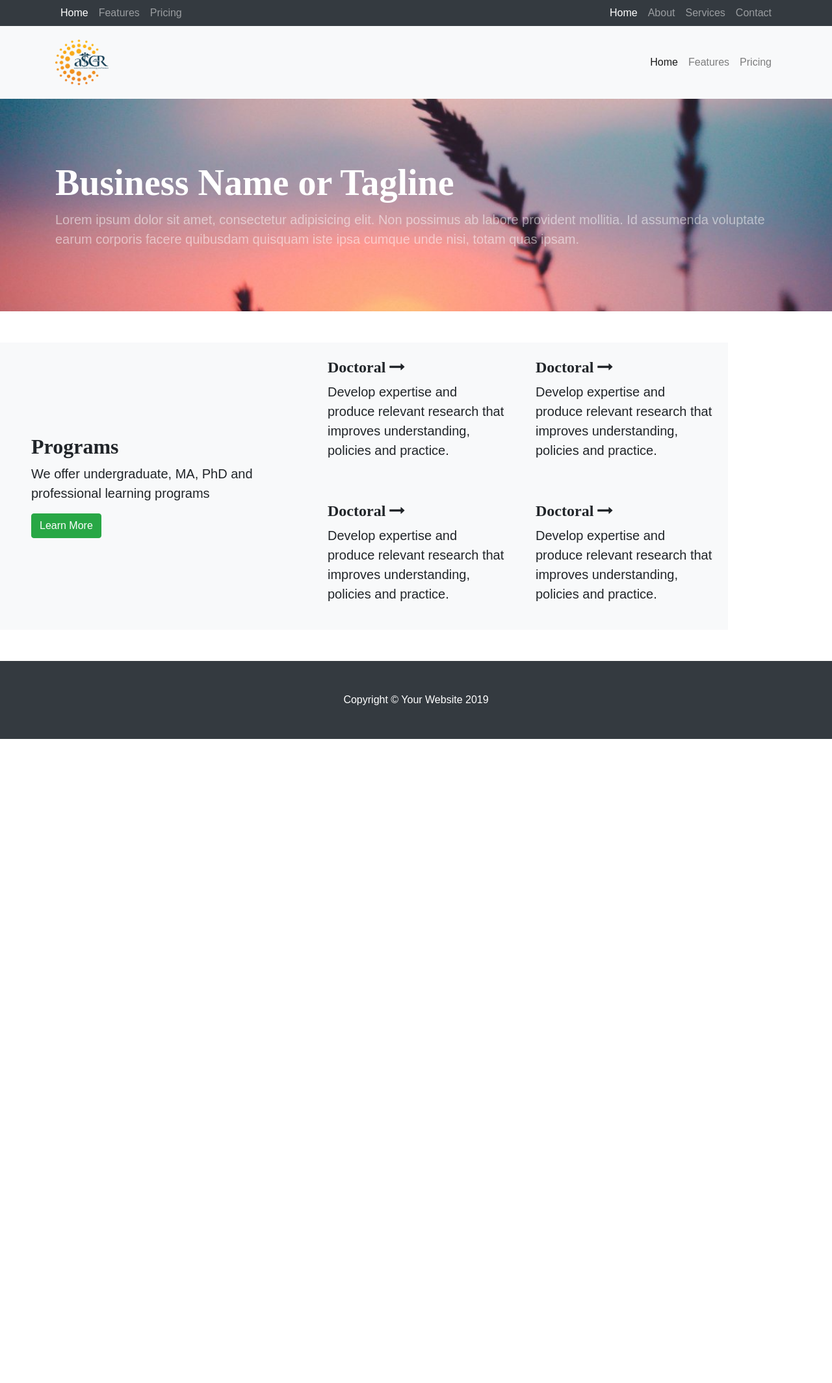
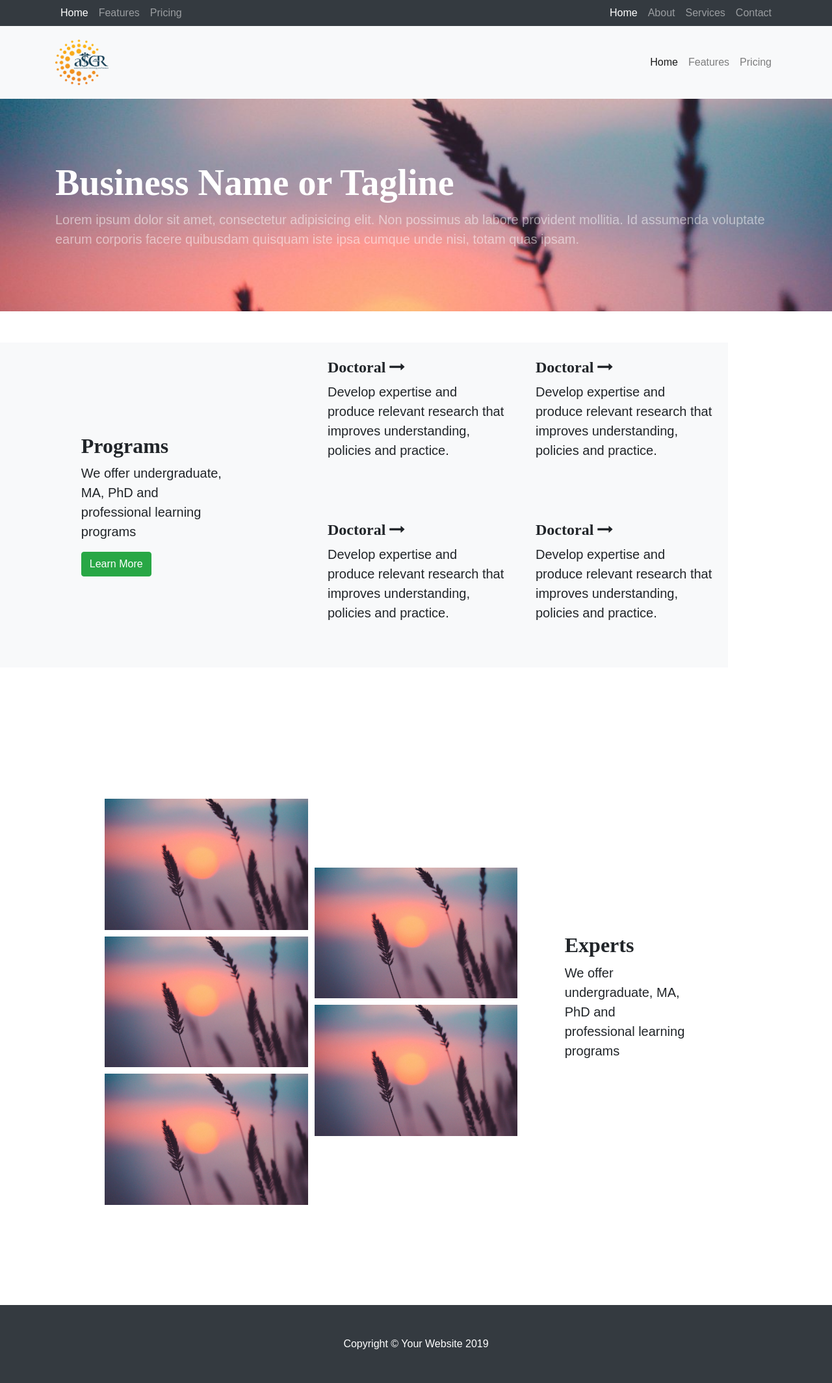
Before and after one commit to ic-Solutions/agsr-static, a Jekyll site: the page built from index.html, in a window 1280 px wide. Shown: the whole page at 65% size. Built offline with Jekyll 4.4.1, drawn with Linux system fonts in a browser that asks for light colours; nearby versions of some CDN libraries; some web fonts are replaced; before the commit the page ends 1137 px from its top, so only the background shows below that.

Commit message:
add experts section

```diff
--- a/assets/css/_sass/homepage.scss
+++ b/assets/css/_sass/homepage.scss
@@ -7,29 +7,29 @@
     display: block;
     padding: 1em;
   }
-}
 
   .program-head-card,
   .card-1,
   .card-2,
   .card-3,
   .card-4 {
-  //   border: 1px dashed #333;
+    min-height: 250px;
+  }
+
+  .arrow {
+    transition: padding 0.3s;
   }
 
   .card-1,
   .card-2,
   .card-3,
   .card-4 {
-  transition: all 0.3s;
-
     &:hover {
       color: white;
     }
 
-  &:hover i {
-    position: relative;
-    left: 10px;
+    &:hover .arrow {
+      padding: 0 0 0 15px;
     }
   }
 
@@ -37,8 +37,10 @@
     grid-column: 1/4;
     grid-row: 1/3;
     display: grid;
+    grid-template-columns: repeat(5, 1fr);
     .program-head-card-content {
       align-self: center;
+      grid-column: 2/5;
     }
   }
 
@@ -78,3 +80,73 @@
       background-repeat: no-repeat;
     }
   }
+}
+
+.experts {
+  display: grid;
+  grid-gap: 10px;
+  grid-template-columns: repeat(8, 1fr);
+  grid-template-rows: repeat(8, 1fr);
+  @include media-query($on-laptop) {
+    display: block;
+    padding: 1em;
+  }
+
+  .experts-head-card {
+    grid-column: 6/8;
+    grid-row: 2/8;
+    display: grid;
+    grid-template-columns: repeat(5, 1fr);
+    .experts-head-content {
+      align-self: center;
+      grid-column: 2/5;
+    }
+  }
+
+  .image {
+    position: relative;
+    width: 100%;
+    img {
+      max-width: 100%;
+      object-fit: cover;
+      transition: all 0.3s;
+    }
+    p {
+      position: absolute;
+      top: 10%;
+      left: 10%;
+      opacity: 0;
+      transition: all 0.3s;
+    }
+
+    &:hover {
+      img {
+        filter: blur(3px) brightness(0.6);
+      }
+      p {
+        opacity: 1;
+      }
+    }
+  }
+
+  .image-1 {
+    grid-column: 2/4;
+    grid-row: 2/4;
+  }
+  .image-2 {
+    grid-column: 4/6;
+    grid-row: 3/5;
+  }
+  .image-3 {
+    grid-column: 2/4;
+    grid-row: 4/6;
+  }
+  .image-4 {
+    grid-column: 4/6;
+    grid-row: 5/7;
+  }
+  .image-5 {
+    grid-column: 2/4;
+    grid-row: 6/8;
+  }
+}
--- a/assets/css/_sass/style.scss
+++ b/assets/css/_sass/style.scss
@@ -22,3 +22,11 @@ h6 {
 .tall-nav {
   padding: 1rem 1rem;
 }
+
+a.nostyle {
+  color: $body-color;
+  text-decoration: none;
+  &:hover {
+    text-decoration: none;
+  }
+}
--- a/index.html
+++ b/index.html
@@ -1,8 +1,12 @@
 ---
 layout: default
 ---
+
 <!-- Header -->
-<header class="bg-primary py-5" style="background-image: url(/assets/images/rsz_ann-savchenko-h0h_89ifsws-unsplash.jpg); background-size:cover; background-repeat: no-repeat">
+<header
+  class="bg-primary py-5"
+  style="background-image: url(/assets/images/rsz_ann-savchenko-h0h_89ifsws-unsplash.jpg); background-size:cover; background-repeat: no-repeat"
+>
   <div class="container h-100">
     <div class="row h-100 align-items-center">
       <div class="col-lg-12">
@@ -10,7 +14,10 @@ layout: default
           Business Name or Tagline
         </h1>
         <p class="lead mb-5 text-white-50">
-                    Lorem ipsum dolor sit amet, consectetur adipisicing elit. Non possimus ab labore provident mollitia. Id assumenda voluptate earum corporis facere quibusdam quisquam iste ipsa cumque unde nisi, totam quas ipsam.
+          Lorem ipsum dolor sit amet, consectetur adipisicing elit. Non possimus
+          ab labore provident mollitia. Id assumenda voluptate earum corporis
+          facere quibusdam quisquam iste ipsa cumque unde nisi, totam quas
+          ipsam.
         </p>
       </div>
     </div>
@@ -22,32 +29,107 @@ layout: default
   <div class="program-head-card bg-light p-5">
     <div class="program-head-card-content">
       <h2>Programs</h2>
-            <p class="lead">We offer undergraduate, MA, PhD and professional learning programs</p>
+      <p class="lead">
+        We offer undergraduate, MA, PhD and professional learning programs
+      </p>
       <button class="btn btn-success">Learn More</button>
     </div>
   </div>
-    <div class="card-1 bg-light p-4">
-        <h4>Doctoral
-            <i aria-hidden="true" class="fa fa-long-arrow-right"></i>
+  <a href="#" class="card-1 bg-light p-4 nostyle">
+    <div>
+      <h4>
+        Doctoral
+        <i aria-hidden="true" class="fa arrow fa-long-arrow-right"></i>
       </h4>
-        <p class="lead">Develop expertise and produce relevant research that improves understanding, policies and practice.</p>
+      <p class="lead">
+        Develop expertise and produce relevant research that improves
+        understanding, policies and practice.
+      </p>
     </div>
-    <div class="card-2 bg-light p-4">
-        <h4>Doctoral
-            <i aria-hidden="true" class="fa fa-long-arrow-right"></i>
+  </a>
+
+  <a href="#" class="card-2 bg-light p-4 nostyle">
+    <div>
+      <h4>
+        Doctoral
+        <i aria-hidden="true" class="fa arrow fa-long-arrow-right"></i>
       </h4>
-        <p class="lead">Develop expertise and produce relevant research that improves understanding, policies and practice.</p>
+      <p class="lead">
+        Develop expertise and produce relevant research that improves
+        understanding, policies and practice.
+      </p>
     </div>
-    <div class="card-3 bg-light p-4">
-        <h4>Doctoral
-            <i aria-hidden="true" class="fa fa-long-arrow-right"></i>
+  </a>
+
+  <a href="#" class="card-3 bg-light p-4 nostyle">
+    <div>
+      <h4>
+        Doctoral
+        <i aria-hidden="true" class="fa arrow fa-long-arrow-right"></i>
       </h4>
-        <p class="lead">Develop expertise and produce relevant research that improves understanding, policies and practice.</p>
+      <p class="lead">
+        Develop expertise and produce relevant research that improves
+        understanding, policies and practice.
+      </p>
     </div>
-    <div class="card-4 bg-light p-4">
-        <h4>Doctoral
-            <i aria-hidden="true" class="fa fa-long-arrow-right"></i>
+  </a>
+
+  <a href="#" class="card-4 bg-light p-4 nostyle">
+    <div>
+      <h4>
+        Doctoral
+        <i aria-hidden="true" class="fa arrow fa-long-arrow-right"></i>
       </h4>
-        <p class="lead">Develop expertise and produce relevant research that improves understanding, policies and practice.</p>
+      <p class="lead">
+        Develop expertise and produce relevant research that improves
+        understanding, policies and practice.
+      </p>
+    </div>
+  </a>
+</section>
+
+<section class="experts py-5">
+  <div class="experts-head-card">
+    <div class="experts-head-content">
+      <h2>Experts</h2>
+      <p class="lead">
+        We offer undergraduate, MA, PhD and professional learning programs
+      </p>
+    </div>
+  </div>
+  <div class="image image-1">
+    <img
+      src="/assets/images/rsz_ann-savchenko-h0h_89ifsws-unsplash.jpg"
+      alt="expert image"
+    />
+    <p class="text-white">About the expert here</p>
+  </div>
+  <div class="image image-2">
+    <img
+      src="/assets/images/rsz_ann-savchenko-h0h_89ifsws-unsplash.jpg"
+      alt="expert image"
+    />
+    <p class="text-white">About the expert here</p>
+  </div>
+  <div class="image image-3">
+    <img
+      src="/assets/images/rsz_ann-savchenko-h0h_89ifsws-unsplash.jpg"
+      alt="expert image"
+    />
+    <p class="text-white">About the expert here</p>
+  </div>
+  <div class="image image-4">
+    <img
+      src="/assets/images/rsz_ann-savchenko-h0h_89ifsws-unsplash.jpg"
+      alt="expert image"
+    />
+    <p class="text-white">About the expert here</p>
+  </div>
+  <div class="image image-5">
+    <img
+      src="/assets/images/rsz_ann-savchenko-h0h_89ifsws-unsplash.jpg"
+      alt="expert image"
+    />
+    <p class="text-white">About the expert here</p>
   </div>
 </section>
```
Lines whose indentation alone changed are shown as unchanged.
